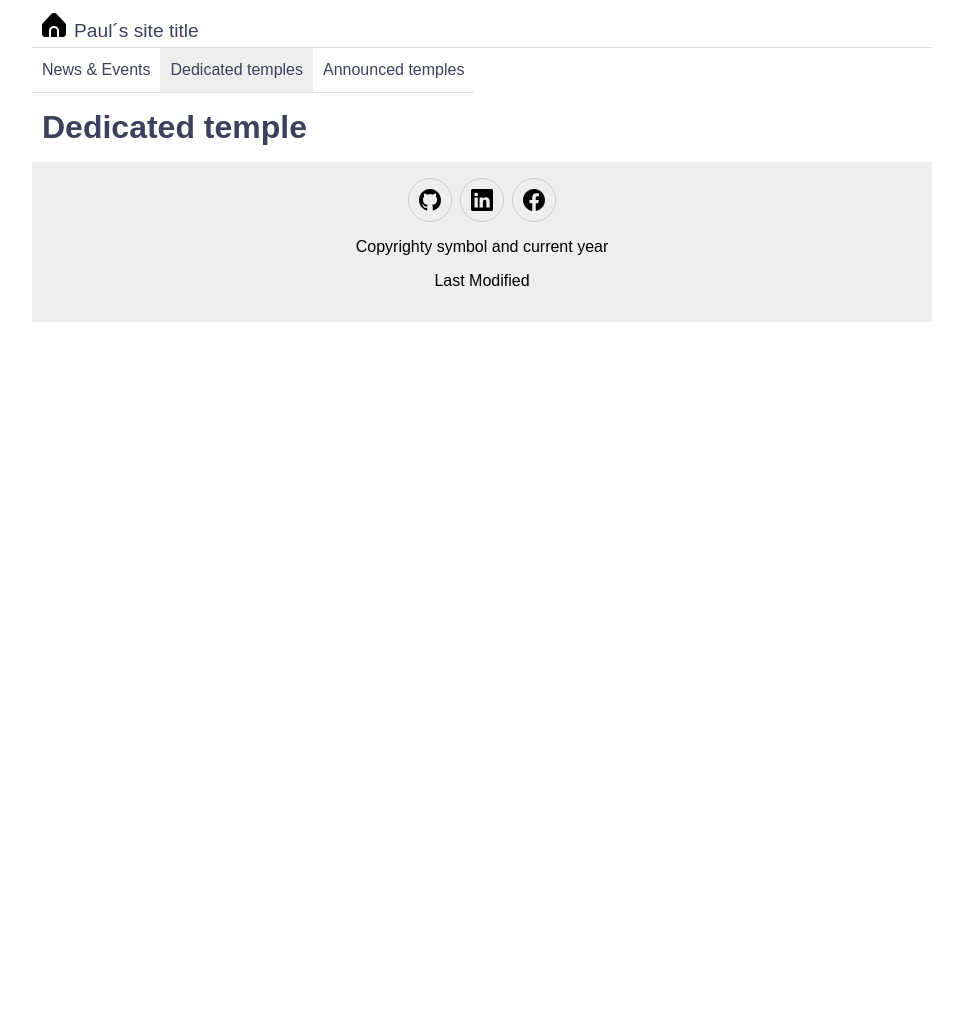
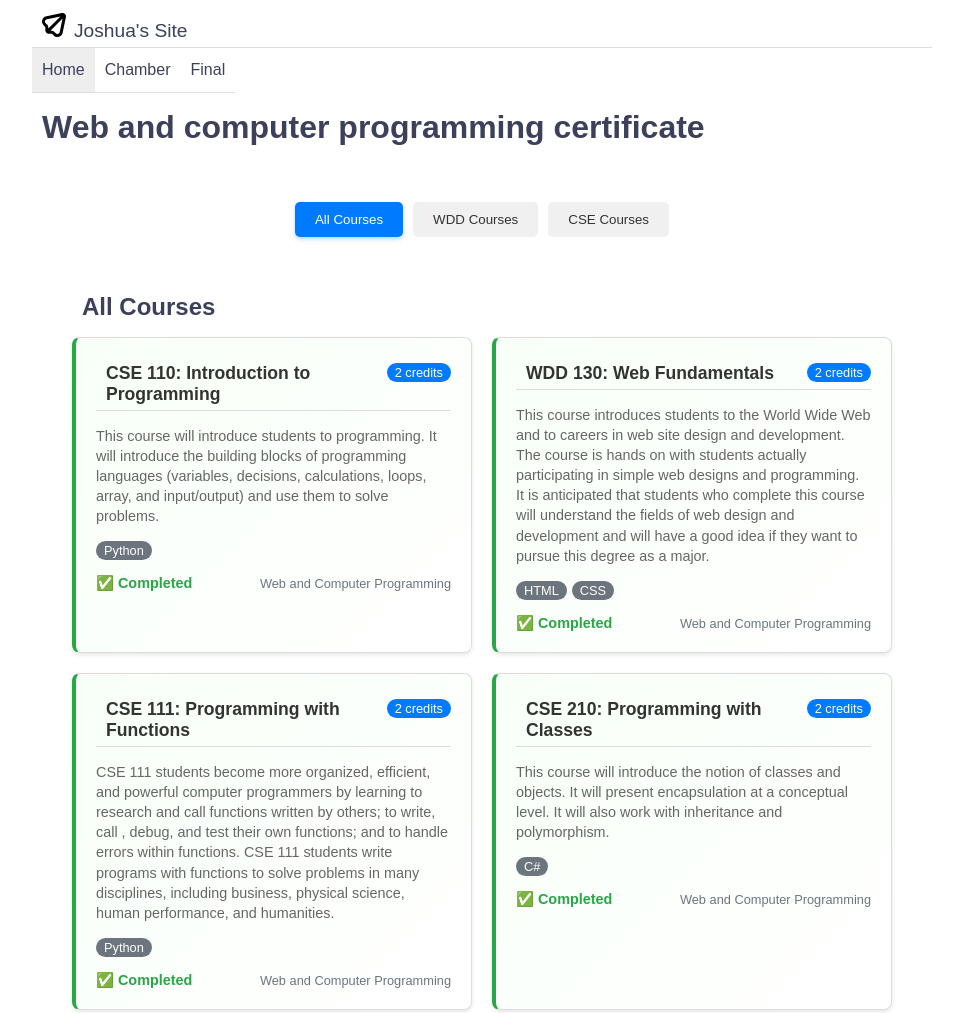
Before and after one commit to joshuacirilo/wdd231, a plain HTML site: page index.html in a window 1280 px wide. Shown: the top 1013 px of the page, without its empty margins (158-1121 px from the left). Before the commit the page ends 800 px from the top, so only its background shows below. Drawn offline with Linux system fonts and the light colour scheme.

Commit message:
activity1

```diff
--- a/index.html
+++ b/index.html
@@ -13,34 +13,63 @@
 <link rel="stylesheet" href="styles/larger.css">
 
 
-
-
 </head>
 <body>
     <header>
-        <img src="images/hogar.svg" alt="Site logo" width="512" height="512">
-        <span>Paul´s site title</span>
+        <img src="images/avion-de-papel.svg" alt="Site logo" width="512" height="512">
+        <span>Joshua's Site</span>
         <button id="ham-btn" class="hamburger"></button>
     </header>
     <nav id="nav-bar" class="navigation">
         <ul>
-            <li ><a href="#">News & Events</a></li>
-            <li class="current"><a href="#">Dedicated temples</a></li>
-            <li><a href="#">Announced temples</a></li>
+            <li class="current"><a href="#">Home</a></li>
+            <li ><a href="#">Chamber</a></li>
+            <li><a href="#">Final</a></li>
         </ul>
     </nav>
+
+
     <main>
-        <h1>Dedicated temple</h1>
+        <h1>Web and computer programming certificate</h1>
+
+  <div class="courses-container">
+   <!-- Botones de filtro -->
+        <div class="filter-buttons">
+            <button class="filter-btn active" data-filter="all">All Courses</button>
+            <button class="filter-btn" data-filter="WDD">WDD Courses</button>
+            <button class="filter-btn" data-filter="CSE">CSE Courses</button>
+        </div>
+
+        <!-- Contenedor único para los cursos -->
+        <div class="courses-container">
+            <section aria-labelledby="courses-heading">
+                <h2 id="courses-heading">All Courses</h2>
+                <div class="courses-grid" id="courses-grid">
+                    <!-- Los cursos se insertarán aquí dinámicamente -->
+                </div>
+            </section>
+        </div>
     </main>
+
+
+
     <footer>
         <div class="Social">
         <a href="https://github.com/joshuacirilo" target="_blank"><img src="images/github.svg" alt="Github" width="16" height="16"></a>
         <a href="https://www.linkedin.com/in/joshua-cirilo-8640322ab/" target="_blank"><img src="images/linkedin.svg" alt="linkedin" width="16" height="16"></a>
         <a href="https://www.facebook.com/" target="_blank"><img src="images/facebook.svg" alt="facebook" width="16" height="16"></a>
         </div>
-        <p>Copyrighty symbol and current year</p>
-        <p>Last Modified</p>
+        <p>© 2025 🔭 Joshua Cirilo🔭 Guatemala</p>
+        <p id="full"></p>
+        <p id="world-full"></p>
+        <p id="short"></p>
+        <p id="medium"></p>
+        <p id="year"></p>
     </footer>
-    <script src="scripts/navigation.js"></script>
+
+    <!--scripts-->
+<script src="scripts/navigation.js"></script>
+<script src="scripts/getdate.js"></script>
 </body>
+<script src="scripts/courselistarray.js"></script>
 </html>
--- /dev/null
+++ b/scripts/courselistarray.js
@@ -0,0 +1,153 @@
+// scripts/courselistarray.js
+const courses = [
+    {
+        subject: 'CSE',
+        number: 110,
+        title: 'Introduction to Programming',
+        credits: 2,
+        certificate: 'Web and Computer Programming',
+        description: 'This course will introduce students to programming. It will introduce the building blocks of programming languages (variables, decisions, calculations, loops, array, and input/output) and use them to solve problems.',
+        technology: ['Python'],
+        completed: true
+    },
+    {
+        subject: 'WDD',
+        number: 130,
+        title: 'Web Fundamentals',
+        credits: 2,
+        certificate: 'Web and Computer Programming',
+        description: 'This course introduces students to the World Wide Web and to careers in web site design and development. The course is hands on with students actually participating in simple web designs and programming. It is anticipated that students who complete this course will understand the fields of web design and development and will have a good idea if they want to pursue this degree as a major.',
+        technology: ['HTML', 'CSS'],
+        completed: true
+    },
+    {
+        subject: 'CSE',
+        number: 111,
+        title: 'Programming with Functions',
+        credits: 2,
+        certificate: 'Web and Computer Programming',
+        description: 'CSE 111 students become more organized, efficient, and powerful computer programmers by learning to research and call functions written by others; to write, call , debug, and test their own functions; and to handle errors within functions. CSE 111 students write programs with functions to solve problems in many disciplines, including business, physical science, human performance, and humanities.',
+        technology: ['Python'],
+        completed: true
+    },
+    {
+        subject: 'CSE',
+        number: 210,
+        title: 'Programming with Classes',
+        credits: 2,
+        certificate: 'Web and Computer Programming',
+        description: 'This course will introduce the notion of classes and objects. It will present encapsulation at a conceptual level. It will also work with inheritance and polymorphism.',
+        technology: ['C#'],
+        completed: true
+    },
+    {
+        subject: 'WDD',
+        number: 131,
+        title: 'Dynamic Web Fundamentals',
+        credits: 2,
+        certificate: 'Web and Computer Programming',
+        description: 'This course builds on prior experience in Web Fundamentals and programming. Students will learn to create dynamic websites that use JavaScript to respond to events, update content, and create responsive user experiences.',
+        technology: ['HTML', 'CSS', 'JavaScript'],
+        completed: true
+    },
+    {
+        subject: 'WDD',
+        number: 231,
+        title: 'Frontend Web Development I',
+        credits: 2,
+        certificate: 'Web and Computer Programming',
+        description: 'This course builds on prior experience with Dynamic Web Fundamentals and programming. Students will focus on user experience, accessibility, compliance, performance optimization, and basic API usage.',
+        technology: ['HTML', 'CSS', 'JavaScript'],
+        completed: false
+    }
+];
+
+// function create course card
+function createCourseCard(course) {
+    const statusClass = course.completed ? 'completed' : 'pending';
+
+    return `
+        <article class="course-card ${statusClass}">
+            <header class="course-header">
+                <h3 class="course-title">${course.subject} ${course.number}: ${course.title}</h3>
+                <span class="course-credits">${course.credits} credits</span>
+            </header>
+
+            <p class="course-description">${course.description}</p>
+
+            <div class="course-technologies">
+                ${course.technology.map(tech =>
+                    `<span class="tech-badge">${tech}</span>`
+                ).join('')}
+            </div>
+
+            <div class="course-footer">
+                <span class="course-status ${statusClass}">
+                    ${course.completed ? '✅ Completed' : '⏳ Pending'}
+                </span>
+                <span class="course-certificate">${course.certificate}</span>
+            </div>
+        </article>
+    `;
+}
+
+// put the courses
+function renderCourses(filter = 'all') {
+    const coursesGrid = document.getElementById('courses-grid');
+    const coursesHeading = document.getElementById('courses-heading');
+
+    if (!coursesGrid) return;
+
+    let filteredCourses = courses;
+    let headingText = 'All Courses';
+
+    // filter
+    if (filter !== 'all') {
+        filteredCourses = courses.filter(course => course.subject === filter);
+        headingText = `${filter} Courses`;
+    }
+
+    // heading
+    coursesHeading.textContent = headingText;
+
+    // put the courses
+    const coursesHTML = filteredCourses.map(course =>
+        createCourseCard(course)
+    ).join('');
+
+    coursesGrid.innerHTML = coursesHTML;
+}
+
+// setupFilterButtons
+function setupFilterButtons() {
+    const filterButtons = document.querySelectorAll('.filter-btn');
+
+    filterButtons.forEach(button => {
+        button.addEventListener('click', function() {
+
+            filterButtons.forEach(btn => btn.classList.remove('active'));
+
+
+            this.classList.add('active');
+
+
+            const filter = this.getAttribute('data-filter');
+
+
+            renderCourses(filter);
+        });
+    });
+}
+
+
+document.addEventListener('DOMContentLoaded', function() {
+
+    renderCourses('all');
+
+
+    setupFilterButtons();
+});
+
+
+window.renderCourses = renderCourses;
+window.coursesData = courses;
--- /dev/null
+++ b/scripts/getdate.js
@@ -0,0 +1,13 @@
+const medium = document.querySelector("#medium");
+const year = document.querySelector("#year");
+
+
+// use the date object
+const today = new Date();
+
+year.innerHTML = `© <span class="highlight">${today.getFullYear()}</span> 🔭 Joshua Cirilo Alegria 🔭 Guatemala`;
+
+const lastModified = document.lastModified;
+/*alert(document.lastModified);*/
+// returns: Tuesday, December 16, 2017 11:09:42
+document.querySelector('footer p').textContent = `Last Modification: ${lastModified}`;
--- a/styles/base.css
+++ b/styles/base.css
@@ -136,3 +136,148 @@ footer {
 .Social a:hover {
     background-color: #ddd;
 }
+
+
+/******************* main *****************/
+
+h2{
+    margin: 1rem 10px;
+    color: #3D405B;
+}
+
+
+/******************buttons***************/
+.filter-buttons {
+    display: flex;
+    gap: 10px;
+    margin: 20px 0;
+    justify-content: center;
+}
+
+.filter-btn {
+    padding: 10px 20px;
+    border: none;
+    border-radius: 5px;
+    background-color: #f0f0f0;
+    color: #333;
+    cursor: pointer;
+    transition: all 0.3s ease;
+    font-weight: 500;
+}
+
+.filter-btn:hover {
+    background-color: #e0e0e0;
+    transform: translateY(-2px);
+}
+
+.filter-btn.active {
+    background-color: #007bff;
+    color: white;
+    box-shadow: 0 2px 4px rgba(0,123,255,0.3);
+}
+
+.courses-container {
+    max-width: 1200px;
+    margin: 0 auto;
+    padding: 20px;
+}
+
+.courses-grid {
+    display: grid;
+    grid-template-columns: repeat(auto-fill, minmax(300px, 1fr));
+    gap: 20px;
+    margin-top: 15px;
+}
+
+.course-card {
+    border: 1px solid #ddd;
+    border-radius: 8px;
+    padding: 20px;
+    background: white;
+    box-shadow: 0 2px 4px rgba(0,0,0,0.1);
+    transition: transform 0.2s ease;
+}
+
+.course-card:hover {
+    transform: translateY(-5px);
+    box-shadow: 0 4px 8px rgba(0,0,0,0.15);
+}
+
+.course-card.completed {
+    border-left: 4px solid #28a745;
+    background: linear-gradient(135deg, #f8fff8 0%, #ffffff 100%);
+}
+
+.course-card.pending {
+    border-left: 4px solid #ffc107;
+    background: linear-gradient(135deg, #fff8e1 0%, #ffffff 100%);
+}
+
+.course-header {
+    display: flex;
+    justify-content: space-between;
+    align-items: flex-start;
+    margin-bottom: 15px;
+}
+
+.course-title {
+    margin: 0;
+    font-size: 1.1em;
+    color: #333;
+    flex: 1;
+}
+
+.course-credits {
+    background: #007bff;
+    color: white;
+    padding: 2px 8px;
+    border-radius: 12px;
+    font-size: 0.8em;
+    margin-left: 10px;
+}
+
+.course-description {
+    color: #666;
+    font-size: 0.9em;
+    line-height: 1.4;
+    margin-bottom: 15px;
+}
+
+.course-technologies {
+    display: flex;
+    flex-wrap: wrap;
+    gap: 5px;
+    margin-bottom: 15px;
+}
+
+.tech-badge {
+    background: #6c757d;
+    color: white;
+    padding: 2px 8px;
+    border-radius: 12px;
+    font-size: 0.8em;
+}
+
+.course-footer {
+    display: flex;
+    justify-content: space-between;
+    align-items: center;
+}
+
+.course-status {
+    font-weight: bold;
+    font-size: 0.9em;
+}
+
+.course-status.completed {
+    color: #28a745;
+}
+
+.course-status.pending {
+    color: #ffc107;
+}
+
+.course-certificate {
+    font-size: 0.8em;
+    color: #6c757d;
+}
```
Also changed, not shown: images/avion-de-papel.svg (added).
